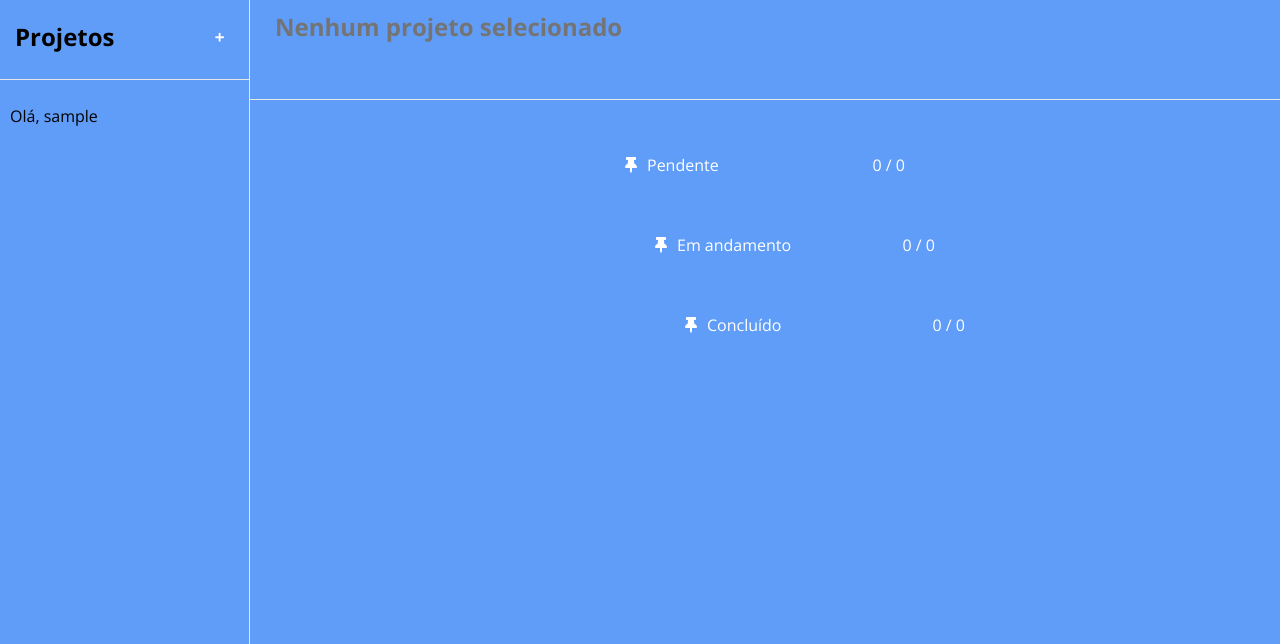
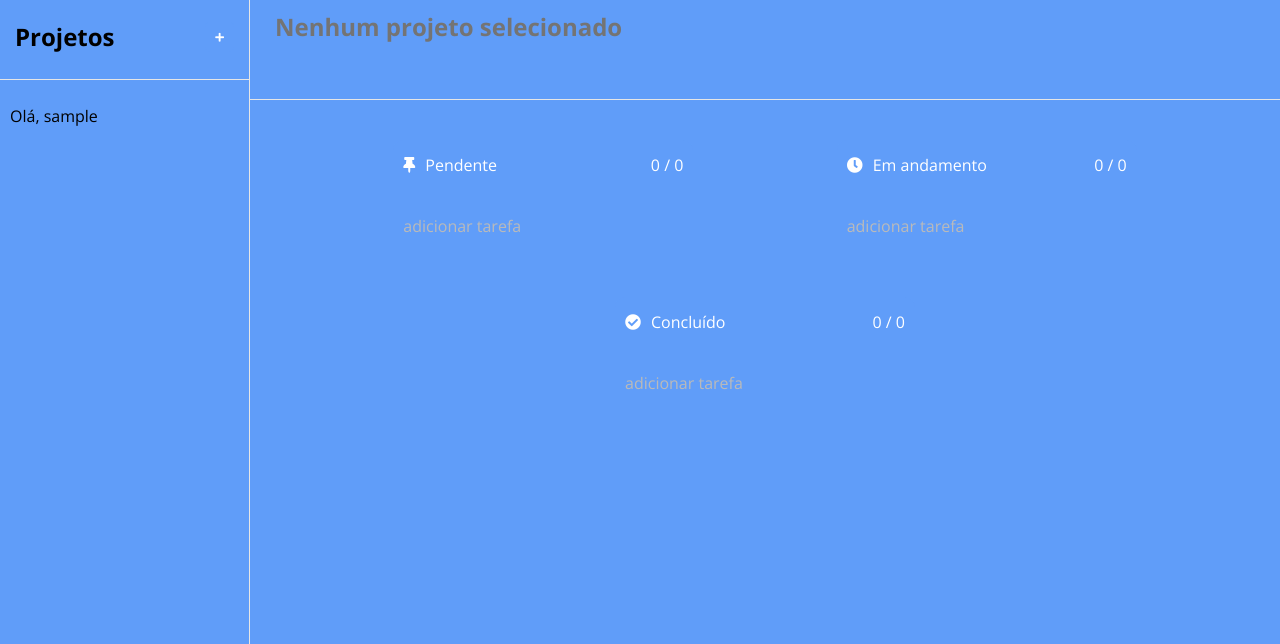
Before and after one commit to HaristonNuMacedo/Kanban-main, a PHP site: page /painel.php in a window 1280 px wide. Shown: the top 644 px of the page. Run offline with PHP 8.4, Linux system fonts and the light colour scheme; the visitor is signed in with stand-in values (Sample User, id 1); data that the repository does not hold is empty.

Commit message:
Perfect adition fixed task's

```diff
--- a/painel.php
+++ b/painel.php
@@ -10,7 +10,13 @@
             <p><i class="fas fa-thumbtack"></i>Pendente </p>
             <p><?php echo $count1 ?> / <?php echo $countTotal ?></p>
         </div>
-            <div class="card-body">
+
+        <div class="card-body">
+            <div class="card-item">
+                    <p style="font-size: 16px;">adicionar tarefa</p>
+                </div>
+            </div>
+        </div>
 
     <?php } else { ?>
 
@@ -54,10 +60,16 @@
     ?>
         <div class="card">
             <div class="card-header">
-            <p><i class="fas fa-thumbtack"></i>Em andamento  </p>
+            <p><i class="fas fa-clock"></i>Em andamento  </p>
             <p><?php echo $count2 ?> / <?php echo $countTotal ?></p>
         </div>
-            <div class="card-body">
+
+        <div class="card-body">
+            <div class="card-item">
+                    <p style="font-size: 16px;">adicionar tarefa</p>
+                </div>
+            </div>
+        </div>
 
     <?php } else { ?>
 
@@ -97,10 +109,16 @@
     ?>
         <div class="card">
             <div class="card-header">
-            <p><i class="fas fa-thumbtack"></i>Concluído </p>
+            <p><i class="fas fa-check-circle"></i>Concluído </p>
             <p><?php echo $count3 ?> / <?php echo $countTotal ?></p>
         </div>
-            <div class="card-body">
+
+        <div class="card-body">
+            <div class="card-item">
+                    <p style="font-size: 16px;">adicionar tarefa</p>
+                </div>
+            </div>
+        </div>
 
     <?php } else { ?>
 
```
